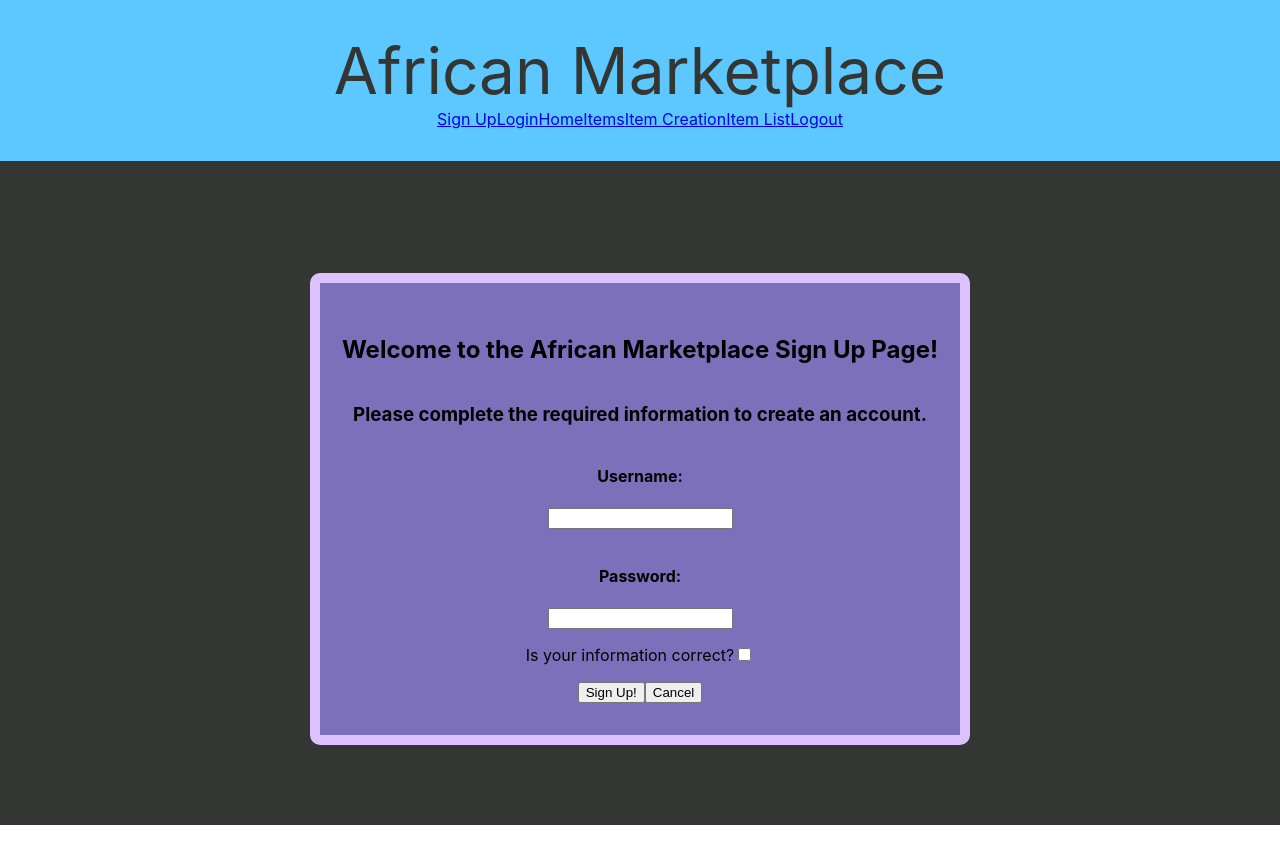
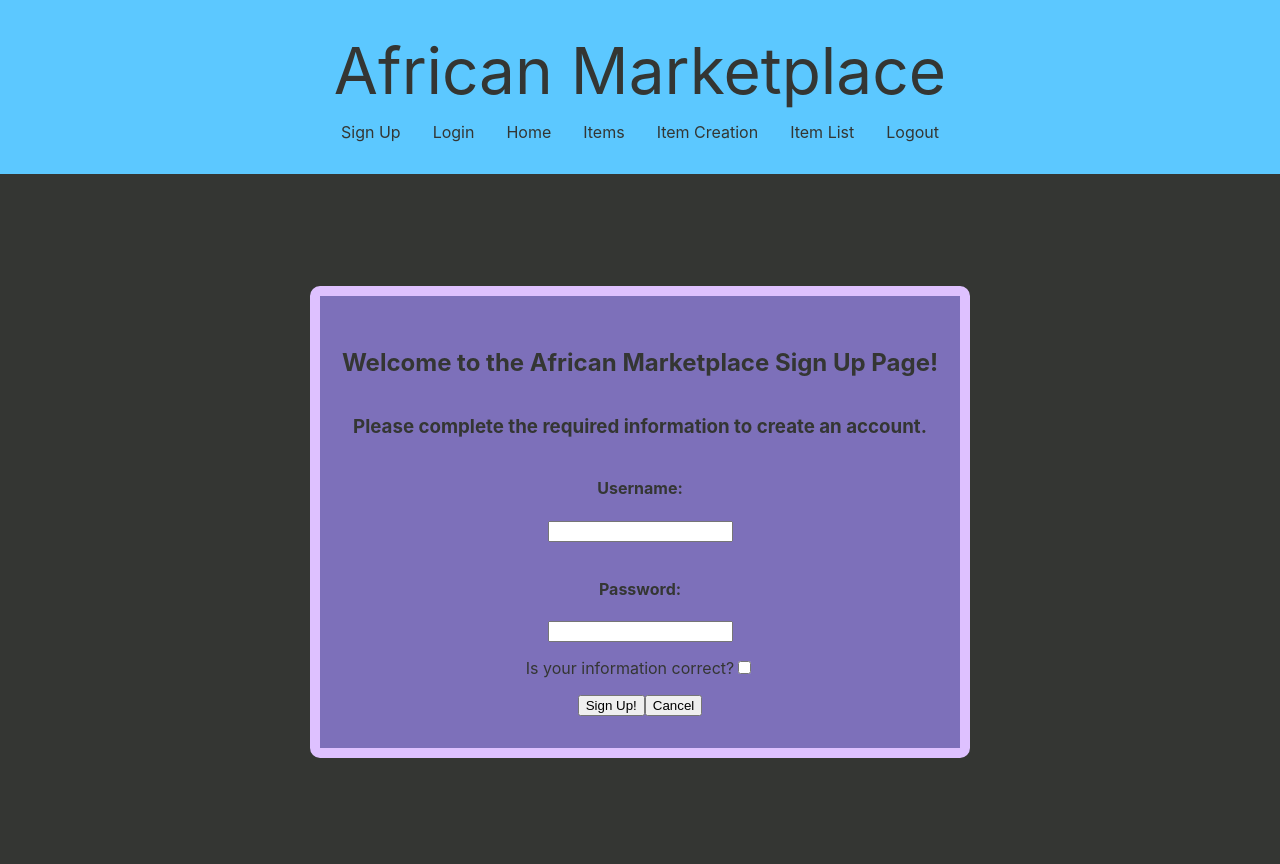
Before and after one commit to Build-Week-ft-african-marketplace-6/front-end, a React (Create React App) app: page /signUpPage in a window 1280 px wide. Shown: the top 864 px of the page. Before the commit the page ends 825 px from the top, so only its background shows below. Built offline with nearby package versions, Linux system fonts and the light colour scheme.

Commit message:
made a nav and linked pages

```diff
--- a/src/App.js
+++ b/src/App.js
@@ -6,7 +6,15 @@ import Login from './components/Login';
 import CreateItem from './components/ItemCreation';
 import styled from 'styled-components';
 
-
+const StyledLink = styled(Link)`
+  text-decoration: none;
+  margin-left: 1em;
+  margin-right: 1em;
+  color: #343633;
+  &:hover {
+    color: #DEC1FF;
+  }
+`
 const StyledNav = styled.nav`
   background-color: #5CC8FF;
   padding: 2em;
@@ -14,6 +22,7 @@ const StyledNav = styled.nav`
 const StyledH1 = styled.nav`
   font-size: 4em;
   color: #343633;
+  margin-bottom: .2em;
 `
 // const NavButton = styled.button`
 //   margin-right: 2em;
@@ -35,13 +44,13 @@ function App() {
             <StyledH1>African Marketplace</StyledH1>
             <div className='nav-links'>
               <nav>
-                <Link to="/signUpPage">Sign Up</Link>
-                <Link to="/Login">Login</Link>
-                <Link to="/">Home</Link>
-                <Link to="/Items">Items</Link>
-                <Link to="/CreateItem">Item Creation</Link>
-                <Link to="/ItemList">Item List</Link>
-                <Link to="/Logout">Logout</Link>
+                <StyledLink to="/signUpPage">Sign Up</StyledLink>
+                <StyledLink to="/Login">Login</StyledLink>
+                <StyledLink to="/">Home</StyledLink>
+                <StyledLink to="/Items">Items</StyledLink>
+                <StyledLink to="/CreateItem">Item Creation</StyledLink>
+                <StyledLink to="/ItemList">Item List</StyledLink>
+                <StyledLink to="/Logout">Logout</StyledLink>
 
               </nav>
             </div>
--- a/src/components/Home.js
+++ b/src/components/Home.js
@@ -11,7 +11,7 @@ const StyledHome = styled.div`
 
 const StyledImg = styled.img`
   width: 50%;
-  margin-top: 10em;
+  margin-top: 7em;
   margin-bottom: 4em;
   border: 10px solid #DEC1FF;
   border-radius: 10px;
@@ -46,15 +46,15 @@ const NavButton = styled.button`
 
 export default function Home() {
 
-  const history = useHistory();
+  // const history = useHistory();
 
-  const linkSignUp = () => {
-    history.push('/signUpPage')
-  }
+  // const linkSignUp = () => {
+  //   history.push('/signUpPage')
+  // }
 
-  const linkLogin = () => {
-    history.push('/Login')
-  }
+  // const linkLogin = () => {
+  //   history.push('/Login')
+  // }
 
     return (
       <StyledHome className="homePage">
@@ -63,8 +63,8 @@ export default function Home() {
           <StyledP>Sauti African Marketplace empowers small business owners, particularly women, to improve their business and economic opportunities to grow out of poverty.</StyledP>
         </StyledPBox>
         <div>
-          <NavButton onClick={linkSignUp}>Sign Up!</NavButton>
-          <NavButton onClick={linkLogin}>Login!</NavButton>
+          {/* <NavButton onClick={linkSignUp}>Sign Up!</NavButton>
+          <NavButton onClick={linkLogin}>Login!</NavButton> */}
         </div>
       </StyledHome>
 
--- a/src/components/Login.js
+++ b/src/components/Login.js
@@ -5,7 +5,7 @@ import styled from 'styled-components';
 const StyledForm = styled.form`
     background-color: #343633;
     padding-top: 2em;
-    padding-bottom: 16.33em;
+    padding-bottom: 14.27em;
 `
 
 const InputBackground = styled.div`
@@ -25,6 +25,15 @@ const InputBackground = styled.div`
 
 const StyledLabel = styled.label`
     margin-bottom: 1em;
+`
+const StyledH2 = styled.h2`
+    color: #343633;
+`
+const StyledH3 = styled.h3`
+    color: #343633;
+`
+const StyledH4 = styled.h4`
+    color: #343633;
 `
 
 const Login = () => {
@@ -61,10 +70,10 @@ const Login = () => {
     <StyledForm >
     {/* onSubmit={makeSubmit} */}
     <InputBackground className='form-group inputs'>
-        <h2>Welcome to the African Marketplace Login Page!</h2>
-        <h3>Please login with your required information.</h3>
+        <StyledH2>Welcome to the African Marketplace Login Page!</StyledH2>
+        <StyledH3>Please login with your required information.</StyledH3>
 
-        <h4>Username:</h4>
+        <StyledH4>Username:</StyledH4>
         <StyledLabel>
             <input
                 id='username-input'
@@ -75,7 +84,7 @@ const Login = () => {
             />
         </StyledLabel>
 
-        <h4>Password:</h4>
+        <StyledH4>Password:</StyledH4>
         <StyledLabel>
             <input
                 id='username-input'
--- a/src/components/signUpPage.js
+++ b/src/components/signUpPage.js
@@ -6,7 +6,7 @@ import styled from 'styled-components';
 const StyledForm = styled.form`
     background-color: #343633;
     padding-top: 2em;
-    padding-bottom: 5em;
+    padding-bottom: 11.9em;
 `
 
 const InputBackground = styled.div`
@@ -26,7 +26,16 @@ const InputBackground = styled.div`
 
 const StyledLabel = styled.label`
     margin-bottom: 1em;
-
+    color: #343633;
+`
+const StyledH2 = styled.h2`
+    color: #343633;
+`
+const StyledH3 = styled.h3`
+    color: #343633;
+`
+const StyledH4 = styled.h4`
+    color: #343633;
 `
 
 const initialFormValues = {
@@ -79,10 +88,10 @@ return (
 <StyledForm id='signUp-form' onSubmit={makeSubmit}>
 
     <InputBackground className='form-group inputs'>
-        <h2>Welcome to the African Marketplace Sign Up Page!</h2>
-        <h3>Please complete the required information to create an account.</h3>
+        <StyledH2>Welcome to the African Marketplace Sign Up Page!</StyledH2>
+        <StyledH3>Please complete the required information to create an account.</StyledH3>
 
-        <h4>Username:</h4>
+        <StyledH4>Username:</StyledH4>
         <StyledLabel>
             <input
                 id='username-input'
@@ -93,7 +102,7 @@ return (
             />
         </StyledLabel>
 
-        <h4>Password:</h4>
+        <StyledH4>Password:</StyledH4>
         <StyledLabel>
             <input
                 id='username-input'
```
